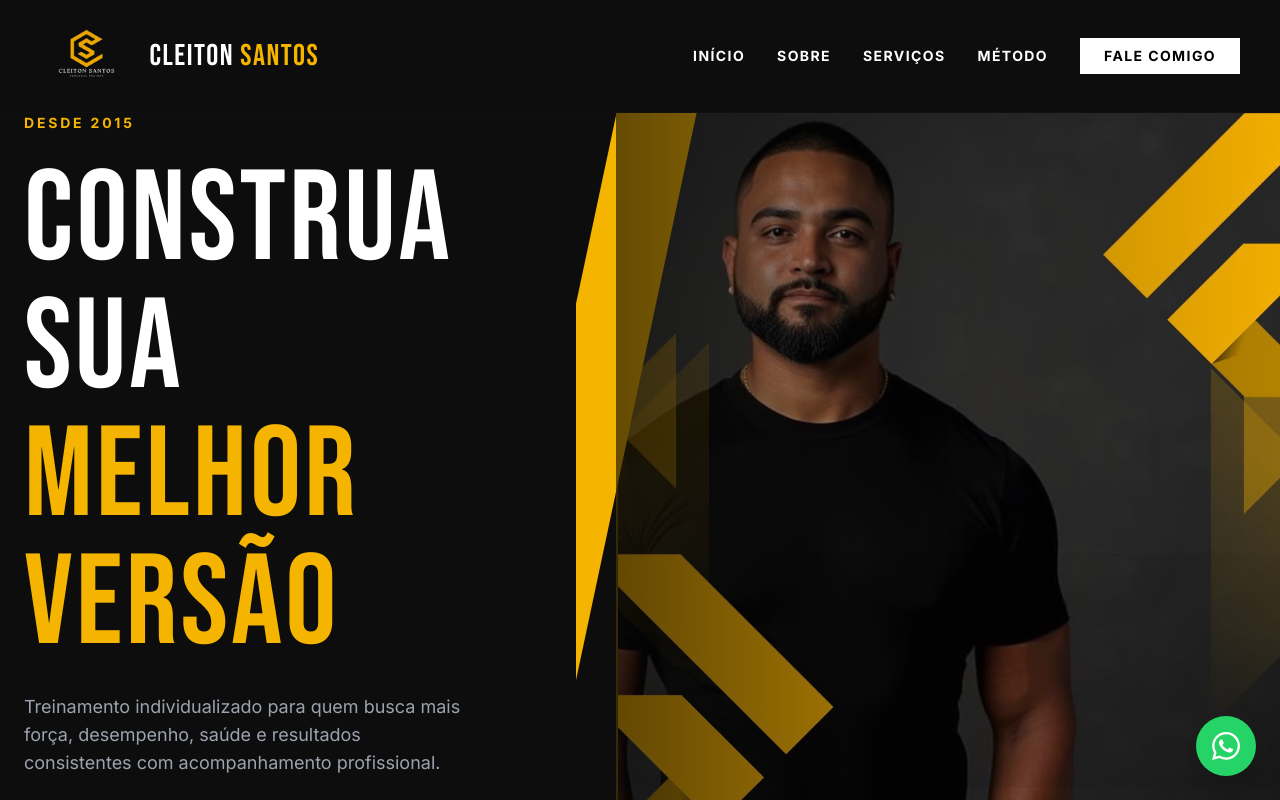
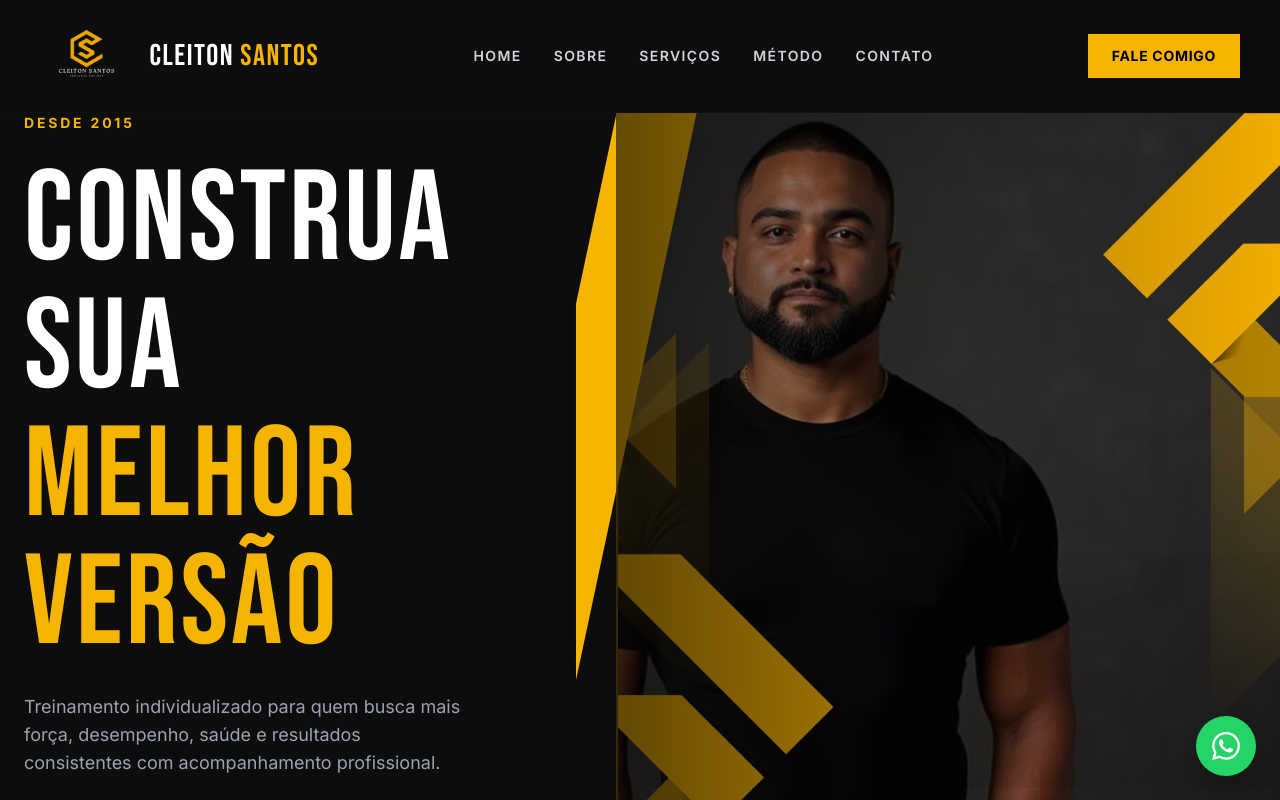
Before and after one commit to joabedev123-alt/cleiton-santos-personal, a React (Vite) app: page / in a window 1280 px wide. Shown: the top 800 px of the page. Built offline with nearby package versions, Linux system fonts and the light colour scheme.

Commit message:
Restore original navbar links and pattern

```diff
--- a/src/components/Header.tsx
+++ b/src/components/Header.tsx
@@ -23,27 +23,16 @@ export const Header = () => {
         </Link>
 
         {/* Menu Desktop */}
-        <nav className="hidden md:flex gap-8 items-center text-sm font-bold uppercase tracking-widest text-brand-white">
-          <Link to="/" className="hover:text-brand-yellow transition-colors relative group">
-            Início
-            <span className="absolute -bottom-2 left-0 w-0 h-0.5 bg-brand-yellow transition-all group-hover:w-full"></span>
-          </Link>
-          <Link to="/sobre" className="hover:text-brand-yellow transition-colors relative group">
-            Sobre
-            <span className="absolute -bottom-2 left-0 w-0 h-0.5 bg-brand-yellow transition-all group-hover:w-full"></span>
-          </Link>
-          <Link to="/servicos" className="hover:text-brand-yellow transition-colors relative group">
-            Serviços
-            <span className="absolute -bottom-2 left-0 w-0 h-0.5 bg-brand-yellow transition-all group-hover:w-full"></span>
-          </Link>
-          <Link to="/metodo" className="hover:text-brand-yellow transition-colors relative group">
-            Método
-            <span className="absolute -bottom-2 left-0 w-0 h-0.5 bg-brand-yellow transition-all group-hover:w-full"></span>
-          </Link>
-          <Link to="/contato" className="bg-brand-white text-black px-6 py-2 hover:bg-brand-yellow transition-colors">
-            Fale Comigo
-          </Link>
+        <nav className="hidden lg:flex space-x-8 text-sm font-semibold uppercase tracking-widest text-gray-300">
+          <Link to="/" className="hover:text-brand-yellow transition-colors">Home</Link>
+          <Link to="/sobre" className="hover:text-brand-yellow transition-colors">Sobre</Link>
+          <Link to="/servicos" className="hover:text-brand-yellow transition-colors">Serviços</Link>
+          <Link to="/metodo" className="hover:text-brand-yellow transition-colors">Método</Link>
+          <Link to="/contato" className="hover:text-brand-yellow transition-colors">Contato</Link>
         </nav>
+        <Link to="/contato" className="hidden md:block bg-brand-yellow text-black px-6 py-3 font-bold hover:bg-brand-yellowLight transition-colors uppercase tracking-wider text-sm">
+          Fale Comigo
+        </Link>
 
         {/* Botão Mobile */}
         <button
@@ -58,10 +47,11 @@ export const Header = () => {
       {isMobileMenuOpen && (
         <div className="fixed inset-0 top-[73px] bg-[#0d0d0d] z-40 flex flex-col items-center pt-10 md:hidden border-t border-brand-gray/20">
           <nav className="flex flex-col gap-8 items-center text-lg font-bold uppercase tracking-widest text-brand-white w-full px-6">
-            <Link to="/" className="hover:text-brand-yellow transition-colors w-full text-center py-4 border-b border-brand-gray/10">Início</Link>
+            <Link to="/" className="hover:text-brand-yellow transition-colors w-full text-center py-4 border-b border-brand-gray/10">Home</Link>
             <Link to="/sobre" className="hover:text-brand-yellow transition-colors w-full text-center py-4 border-b border-brand-gray/10">Sobre</Link>
             <Link to="/servicos" className="hover:text-brand-yellow transition-colors w-full text-center py-4 border-b border-brand-gray/10">Serviços</Link>
             <Link to="/metodo" className="hover:text-brand-yellow transition-colors w-full text-center py-4 border-b border-brand-gray/10">Método</Link>
+            <Link to="/contato" className="hover:text-brand-yellow transition-colors w-full text-center py-4 border-b border-brand-gray/10">Contato</Link>
             <Link to="/contato" className="bg-brand-yellow text-black px-6 py-4 mt-4 w-full text-center rounded-sm">Fale Comigo</Link>
           </nav>
         </div>
```
